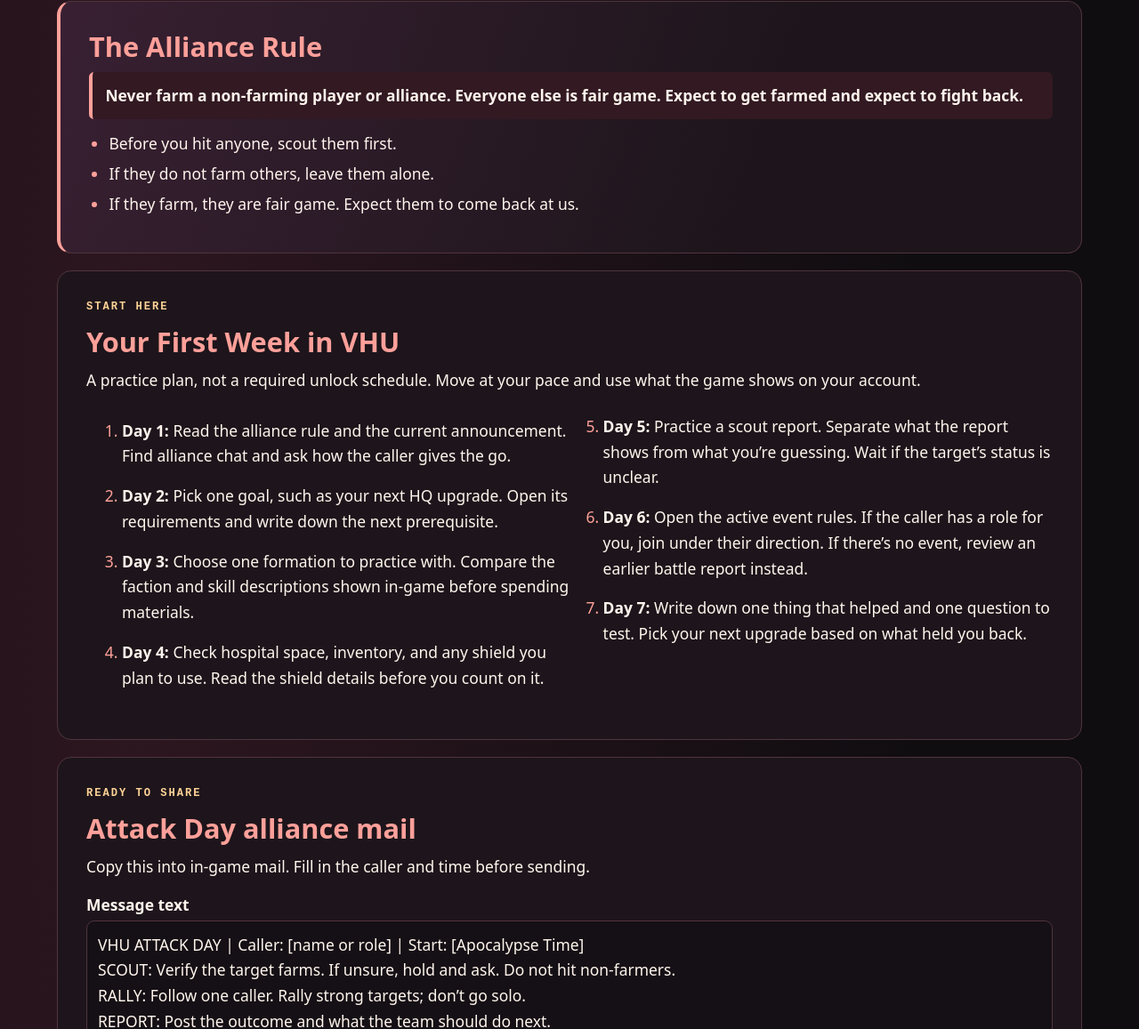
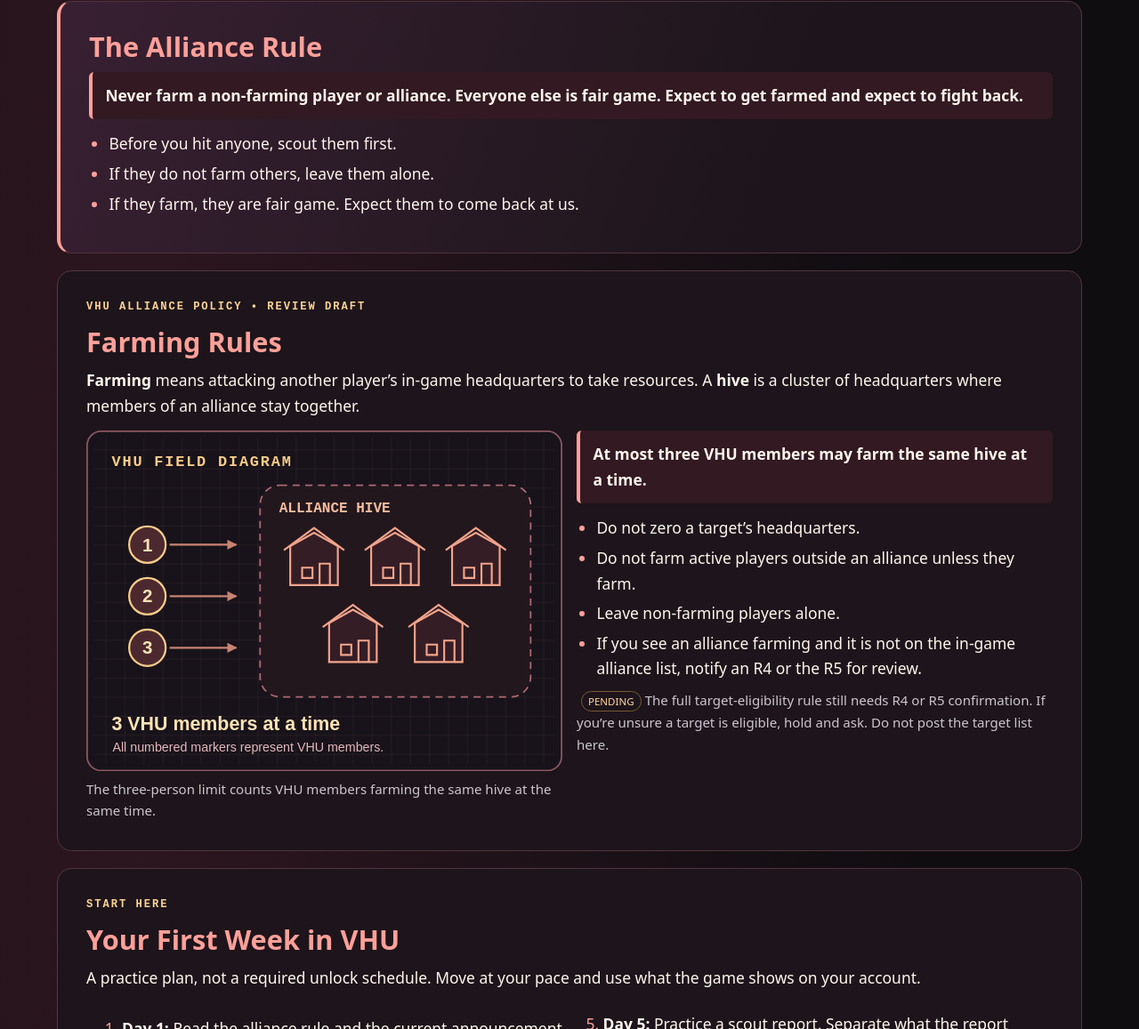
Before and after one commit to thebardchat/vhu-playbook, a plain HTML site: page index.html in a window 1280 px wide. Shown: the part 561-1718 px from the top of the page at 89% size. Drawn offline with Linux system fonts and the light colour scheme.

Commit message:
Draft illustrated VHU farming rules

```diff
--- a/index.html
+++ b/index.html
@@ -138,6 +138,12 @@
   .field-label{display:block;font-weight:700;margin:.5rem 0 .2rem}
   textarea{display:block;width:100%;min-height:11rem;resize:vertical;background:var(--panel);border:1px solid var(--line);color:var(--text);padding:.75rem;border-radius:.55rem;font:inherit}
   #mailCopyStatus{margin-left:.45rem}
+
+  .farm-layout{display:grid;grid-template-columns:minmax(0,1fr) minmax(0,1fr);align-items:start;gap:1rem}
+  .farm-art{min-width:0;margin:0}.farm-art svg{display:block;width:100%;height:auto}
+  .farm-art figcaption{margin-top:.45rem}
+  .farm-layout .rule{margin-top:0}
+  @media(max-width:46rem){.farm-layout{grid-template-columns:minmax(0,1fr)}}
 </style>
 </head>
 <body>
@@ -166,6 +172,7 @@
 
 <nav aria-label="Playbook sections">
   <a href="#rule">Rule</a>
+  <a href="#farming-rules">Farming Rules</a>
   <a href="#new-player">Start</a>
   <a href="#field-guide">Field Guide</a>
   <a class="fast-link" href="#season-two">Season 2</a>
@@ -193,6 +200,43 @@
     <li>If they do not farm others, leave them alone.</li>
     <li>If they farm, they are fair game. Expect them to come back at us.</li>
   </ul>
+</section>
+
+<section id="farming-rules">
+  <p class="eyebrow">VHU alliance policy • review draft</p>
+  <h2>Farming Rules</h2>
+  <p><strong>Farming</strong> means attacking another player’s in-game headquarters to take resources. A <strong>hive</strong> is a cluster of headquarters where members of an alliance stay together.</p>
+  <div class="farm-layout">
+    <figure class="farm-art"><svg xmlns="http://www.w3.org/2000/svg" viewBox="0 0 600 430" role="img" aria-labelledby="hive-art-title hive-art-desc">
+<title id="hive-art-title">Three VHU members per hive at a time</title><desc id="hive-art-desc">Three numbered VHU member markers point toward an alliance hive. The hive contains five example headquarters. The member limit is not a limit on the number of headquarters in a hive.</desc>
+<defs>
+  <pattern id="hive-grid" width="24" height="24" patternUnits="userSpaceOnUse"><path d="M24 0H0V24" fill="none" stroke="#6b4248" stroke-opacity=".35"/></pattern>
+  <g id="hive-hq"><path d="M-30 26v-49L0-40l30 17v49z" fill="#351d26" stroke="#f3a58b" stroke-width="2.4"/><path d="M-38-18 0-46l38 28M-15 4h13v13h-13zM7 26V-1h13v27" fill="none" stroke="#f3a58b" stroke-width="2.4"/></g>
+  <marker id="hive-arrow" viewBox="0 0 10 10" refX="9" refY="5" markerWidth="5" markerHeight="5" orient="auto-start-reverse"><path d="M0 0l10 5-10 5z" fill="#c88372"/></marker>
+</defs>
+<rect x="1" y="1" width="598" height="428" rx="18" fill="#18131a" stroke="#895661" stroke-width="2"/>
+<rect x="9" y="9" width="582" height="412" rx="12" fill="url(#hive-grid)"/>
+<text x="32" y="45" fill="#f9cc89" font-size="19" letter-spacing="2" font-family="monospace" font-weight="bold">VHU FIELD DIAGRAM</text>
+<rect x="219" y="69" width="341" height="267" rx="25" fill="#23171e" stroke="#ad6971" stroke-width="2" stroke-dasharray="9 7"/>
+<text x="243" y="103" fill="#f6bd9f" font-size="18" font-family="monospace" font-weight="bold">ALLIANCE HIVE</text>
+<g fill="none" stroke="#c88372" stroke-width="2.5" marker-end="url(#hive-arrow)"><path d="M105 144h84"/><path d="M105 209h84"/><path d="M105 274h84"/></g>
+<g fill="#4b292f" stroke="#f9cc89" stroke-width="2.5"><circle cx="77" cy="144" r="23"/><circle cx="77" cy="209" r="23"/><circle cx="77" cy="274" r="23"/></g>
+<g fill="#ffe3b5" font-family="sans-serif" font-size="23" font-weight="bold" text-anchor="middle"><text x="77" y="152">1</text><text x="77" y="217">2</text><text x="77" y="282">3</text></g>
+<use href="#hive-hq" x="287" y="169"/><use href="#hive-hq" x="389" y="169"/><use href="#hive-hq" x="491" y="169"/><use href="#hive-hq" x="336" y="266"/><use href="#hive-hq" x="444" y="266"/>
+<text x="32" y="378" fill="#ffe3b5" font-size="24" font-family="sans-serif" font-weight="bold">3 VHU members at a time</text>
+<text x="33" y="405" fill="#e4b8bd" font-size="16" font-family="sans-serif">All numbered markers represent VHU members.</text>
+</svg><figcaption class="note">The three-person limit counts VHU members farming the same hive at the same time.</figcaption></figure>
+    <div>
+      <p class="rule">At most three VHU members may farm the same hive at a time.</p>
+      <ul>
+        <li>Do not zero a target’s headquarters.</li>
+        <li>Do not farm active players outside an alliance unless they farm.</li>
+        <li>Leave non-farming players alone.</li>
+        <li>If you see an alliance farming and it is not on the in-game alliance list, notify an R4 or the R5 for review.</li>
+      </ul>
+      <p class="note"><span class="test">PENDING</span> The full target-eligibility rule still needs R4 or R5 confirmation. If you’re unsure a target is eligible, hold and ask. Do not post the target list here.</p>
+    </div>
+  </div>
 </section>
 
 <section id="new-player">
```
